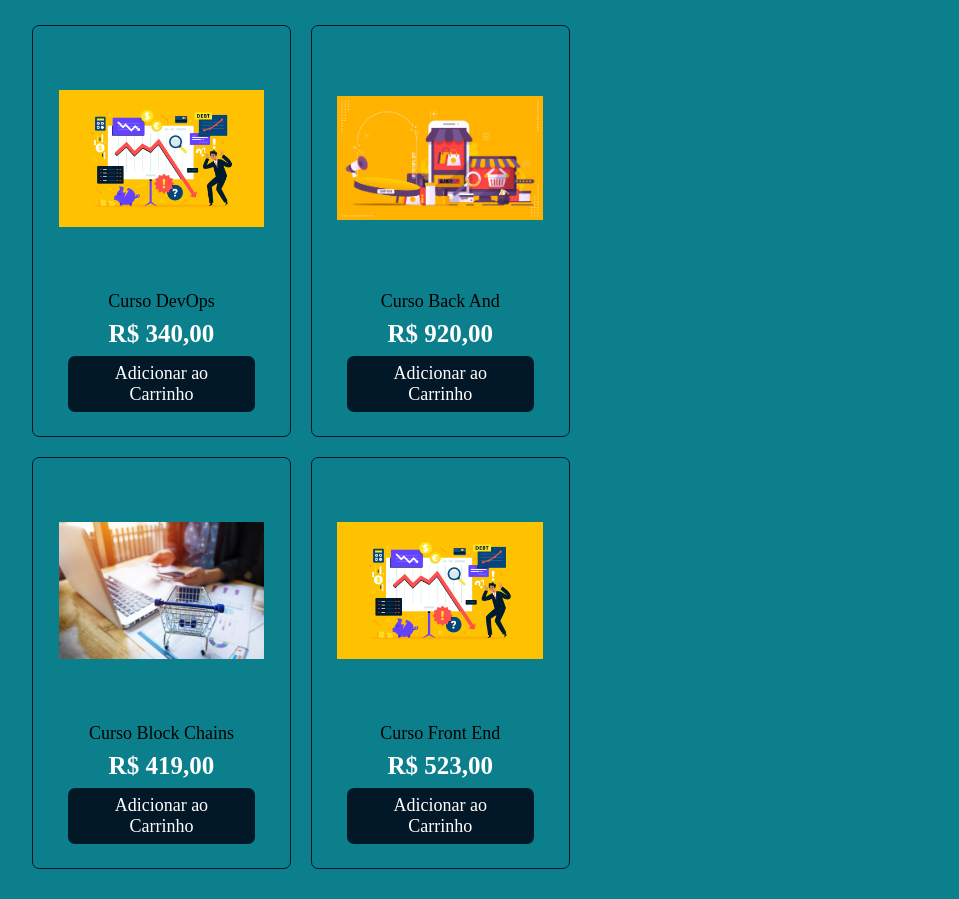
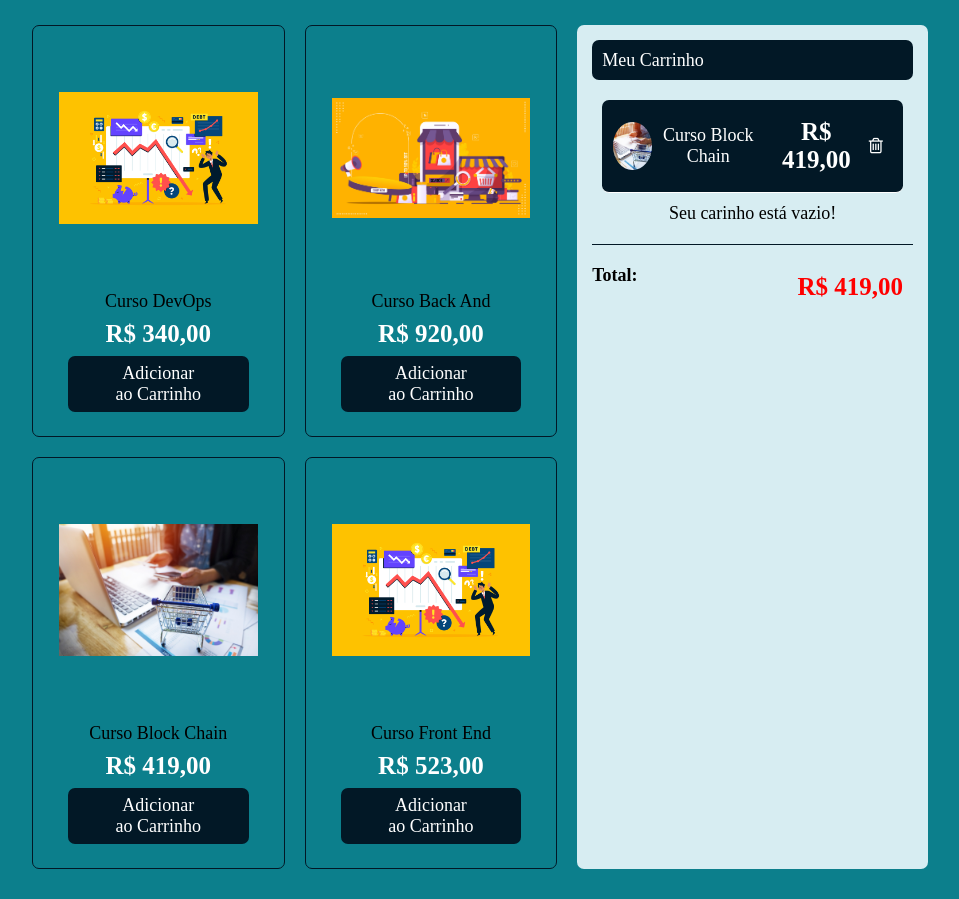
Before and after one commit to yyhago/project-miniLojaVirtual, a PHP site: page /miniLojaVirtual/ in a window 1280 px wide. Shown: the part 116-1015 px from the top of the page, without its empty margins (160-1119 px from the left). Run offline with PHP 8.4, Linux system fonts and the light colour scheme; some libraries are stand-ins or nearby versions.

Commit message:
Front End Finalizado

```diff
--- a/cart/assets/css/style.css
+++ b/cart/assets/css/style.css
@@ -126,3 +126,61 @@ h2{
   border: 1px solid #021826;
   border-radius: 7px;
 }
+
+.barralateral{
+  width: 40%;
+  border-radius: 7px;
+  background-color: #D7EDF2;
+  margin-left: 20px;
+  padding: 15px;
+  text-align: center;
+}
+
+.topcarrinho{
+  background-color: #021826;
+  display: flex;
+  align-items: center;
+  height: 40px;
+  border-radius: 7px;
+  padding: 10px;
+  margin-bottom: 20px;
+  color: white;
+}
+
+.item-carrinho{
+  display: flex;
+  align-items: center;
+  justify-content: space-between;
+  padding: 10px;
+  background-color: #021826;
+  border-radius: 7px;
+  color: white;
+  margin: 10px 10px;
+  border-bottom: 1px solid #ffffff;
+}
+
+.linhaImagem{
+  display: flex;
+  width: 50px;
+  height: 50px;
+  border-radius: 50%;
+  border: 1px solid #021826;
+  align-items: center;
+  justify-content: center;
+}
+
+.img-carrinho{
+  width: 100%;
+  height: 100%;
+  border-radius: 50%;
+  object-fit: cover;
+  object-position: center;
+}
+
+.rodape{
+  display: flex;
+  justify-content: space-between;
+  margin: 20px 0;
+  padding: 20px 0;
+  border-top: 1px solid #021826;
+}
--- a/cart/filtros/criar.php
+++ b/cart/filtros/criar.php
@@ -1,7 +1,7 @@
 <?php
 
 ob_start();
-require('./sheep_core/config.php');
+require('../sheep_core/config.php');
 
 
 
--- a/cart/filtros/excluir.php
+++ b/cart/filtros/excluir.php
@@ -1,7 +1,7 @@
 <?php
 
 ob_start();
-require('./sheep_core/config.php');
+require('../sheep_core/config.php');
 
 
 
--- a/cart/index.php
+++ b/cart/index.php
@@ -63,7 +63,7 @@ require('./sheep_core/config.php');
           <img src="assets/img/produto3.jpg" alt="" class="produtoMiniatura"/>
         </div>
         <div class="titulo">
-            <p>Curso Block Chains</p>
+            <p>Curso Block Chain</p>
             <h2>R$ 419,00</h2>
             <input type="hidden" name="id_produto" value="" />
             <input type="hidden" name="valor_produto" value="" />
@@ -87,7 +87,50 @@ require('./sheep_core/config.php');
       </div>
       </form>
     </div>
+
+
+
+    <div class="barralateral">
+      <div class="topcarrinho">
+        <p>Meu Carrinho</p>
+      </div>
+
+      <div class="item-carrinho">
+        <div class="linhaImagem">
+         <img src="assets/img/produto3.jpg" alt="" class="img-carrinho" />
+        </div>
+        <p>Curso Block Chain</p>
+        <h2>R$ 419,00</h2>
+        <form action="filtros/excluir.php" method="POST">
+          <input type="hidden" name="id_produto" value=""/>
+          <button type="submit" style="border: none; background:none;"><i style="color: white; cursor:pointer;" class="fa fa-trash-o"></i></button>
+        </form>
+      </div>
+
+      <div class="carrinhovazio">Seu carinho está vazio!</div>
+
+      <div class="rodape">
+        <h3>Total: </h3>
+        <h2 style="color: red;">R$ 419,00</h2>
+      </div>
+
+
+    </div>
+
+
+
+
+
+
+
+
+
+
   </div>
+
+
+
+
 
 
 </body>
```
Also changed, not shown: cart/painel/addProduto.php (+2 -16 lines), cart/painel/index.php (+6 -19 lines).
